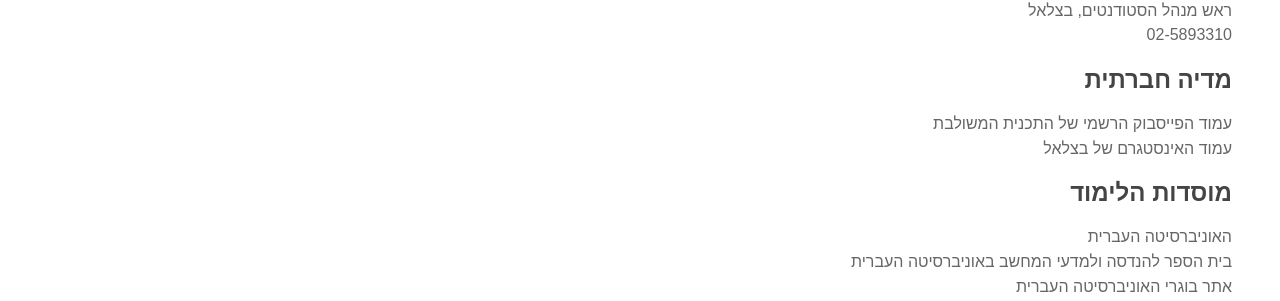
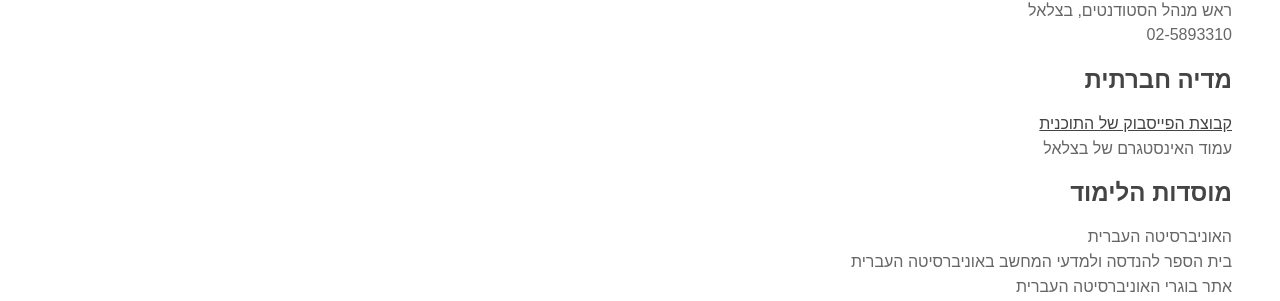
Before and after one commit to bsc-des/csd.degree, a Jekyll site: the page built from contact.md, in a window 1280 px wide and 956 px high. Shown: the part 451-752 px from the top of the window. Built offline with Jekyll 4.4.1, drawn with Linux system fonts in a browser that asks for light colours; some web fonts are replaced.

Commit message:
Update Pages “contact”

```diff
--- a/contact.md
+++ b/contact.md
@@ -19,7 +19,7 @@
 
 
 ## מדיה חברתית
-עמוד הפייסבוק הרשמי של התכנית המשולבת\
+[קבוצת הפייסבוק של התוכנית](https://www.facebook.com/groups/245308742161814)\
 עמוד האינסטגרם של בצלאל
 
 ## מוסדות הלימוד
```
